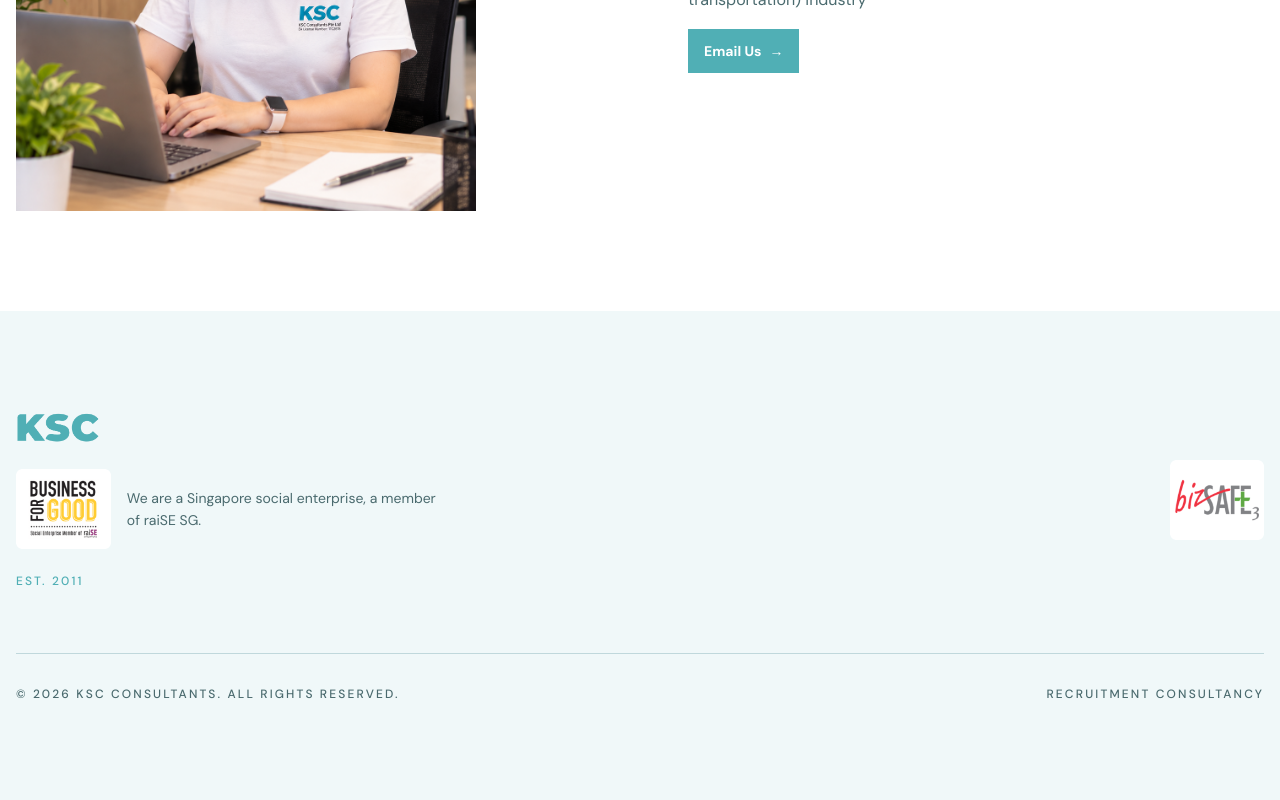
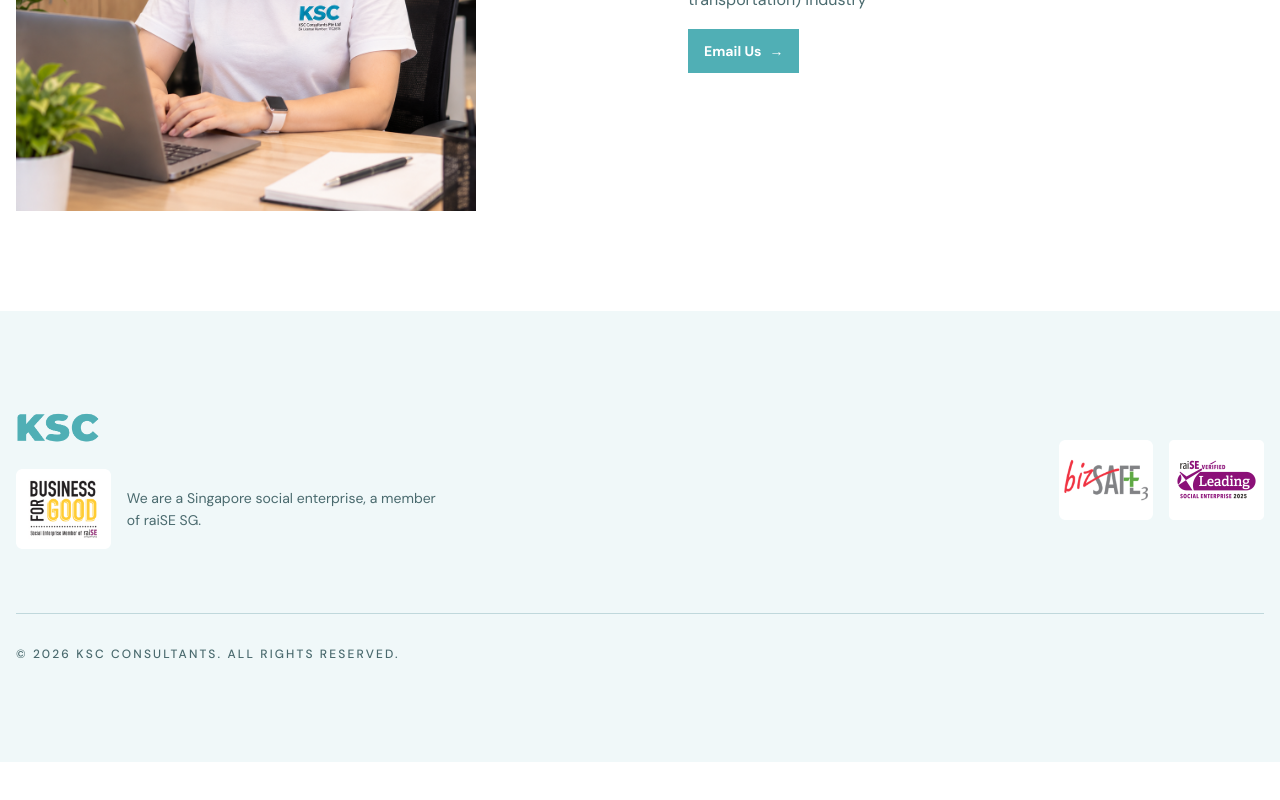
Before and after one commit to FindJobs-Pte-Ltd/ksc-website, a Next.js app: page / in a window 1280 px wide. Shown: the part 2675-3475 px from the top of the page. After the commit the page ends 3437 px from the top, so only its background shows below. Built offline with nearby package versions, Linux system fonts and the light colour scheme.

Commit message:
add raise logo

```diff
--- a/app/components/Footer.tsx
+++ b/app/components/Footer.tsx
@@ -23,19 +23,23 @@ export default function Footer() {
                 We are a Singapore social enterprise, a member of raiSE SG.
               </p>
             </div>
-
-            <p className="text-xs font-medium tracking-[2.16px] text-primary uppercase">
-              Est. 2011
-            </p>
           </div>
 
           {/* certifications */}
-          {/* eslint-disable-next-line @next/next/no-img-element */}
-          <img
-            src="/bizsafe.png"
-            alt="bizSAFE 3"
-            className="h-20 w-auto self-start md:self-center"
-          />
+          <div className="flex items-center gap-4 self-start md:self-center">
+            {/* eslint-disable-next-line @next/next/no-img-element */}
+            <img
+              src="/bizsafe.png"
+              alt="bizSAFE 3"
+              className="h-20 w-auto"
+            />
+            {/* eslint-disable-next-line @next/next/no-img-element */}
+            <img
+              src="/raise-verified-leading.png"
+              alt="raiSE Verified Leading Social Enterprise 2025"
+              className="h-20 w-auto"
+            />
+          </div>
         </div>
 
         {/* footer bottom content */}
@@ -43,9 +47,6 @@ export default function Footer() {
           <p className="text-xs font-medium tracking-[2.16px] text-muted-dark uppercase">
             © 2026 KSC Consultants. All rights reserved.
           </p>
-          <p className="text-xs font-medium tracking-[2.16px] text-muted-dark uppercase">
-            Recruitment Consultancy
-          </p>
         </div>
       </div>
     </footer>
```
Also changed, not shown: public/raise-verified-leading.png (added).
